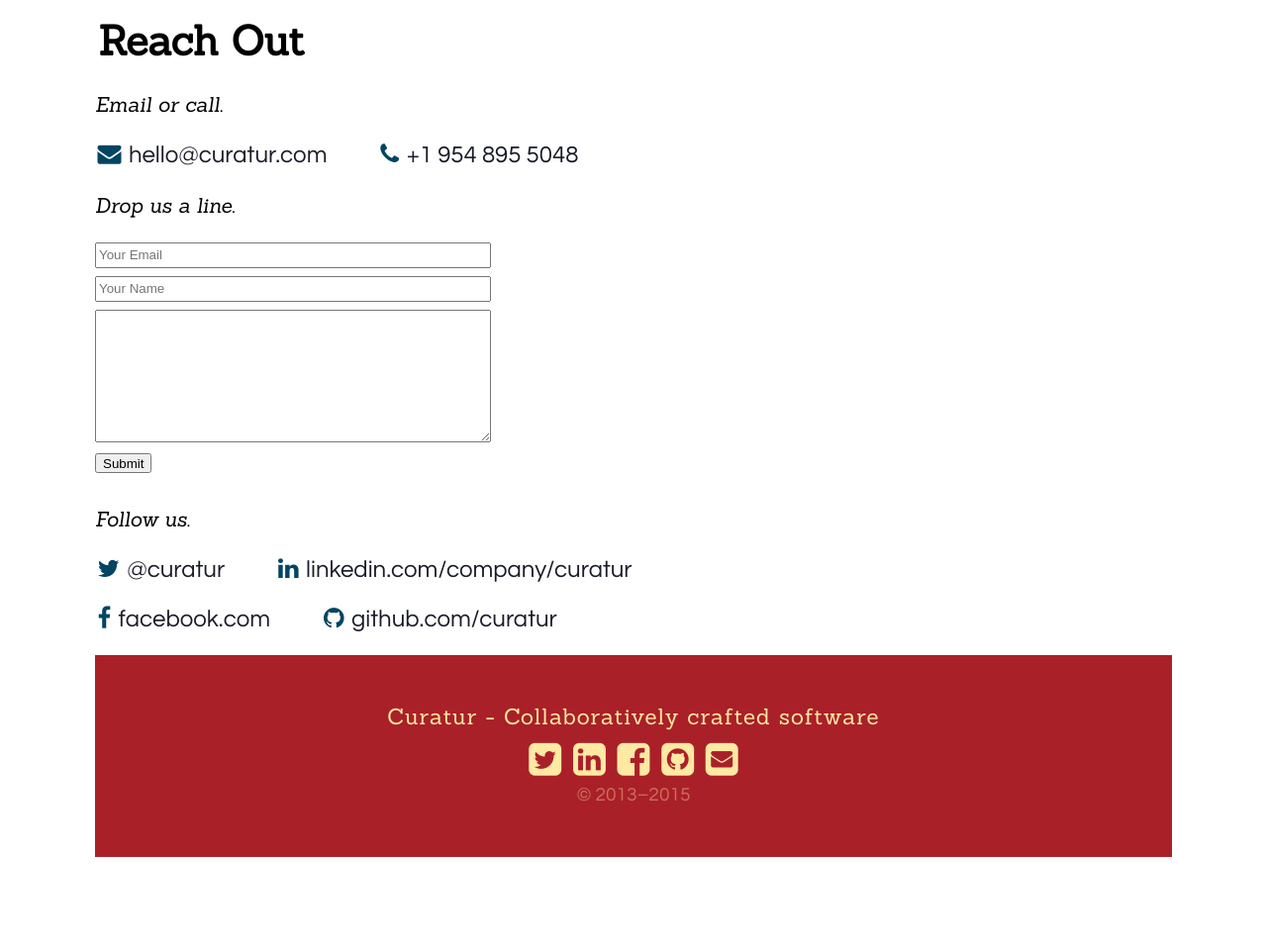
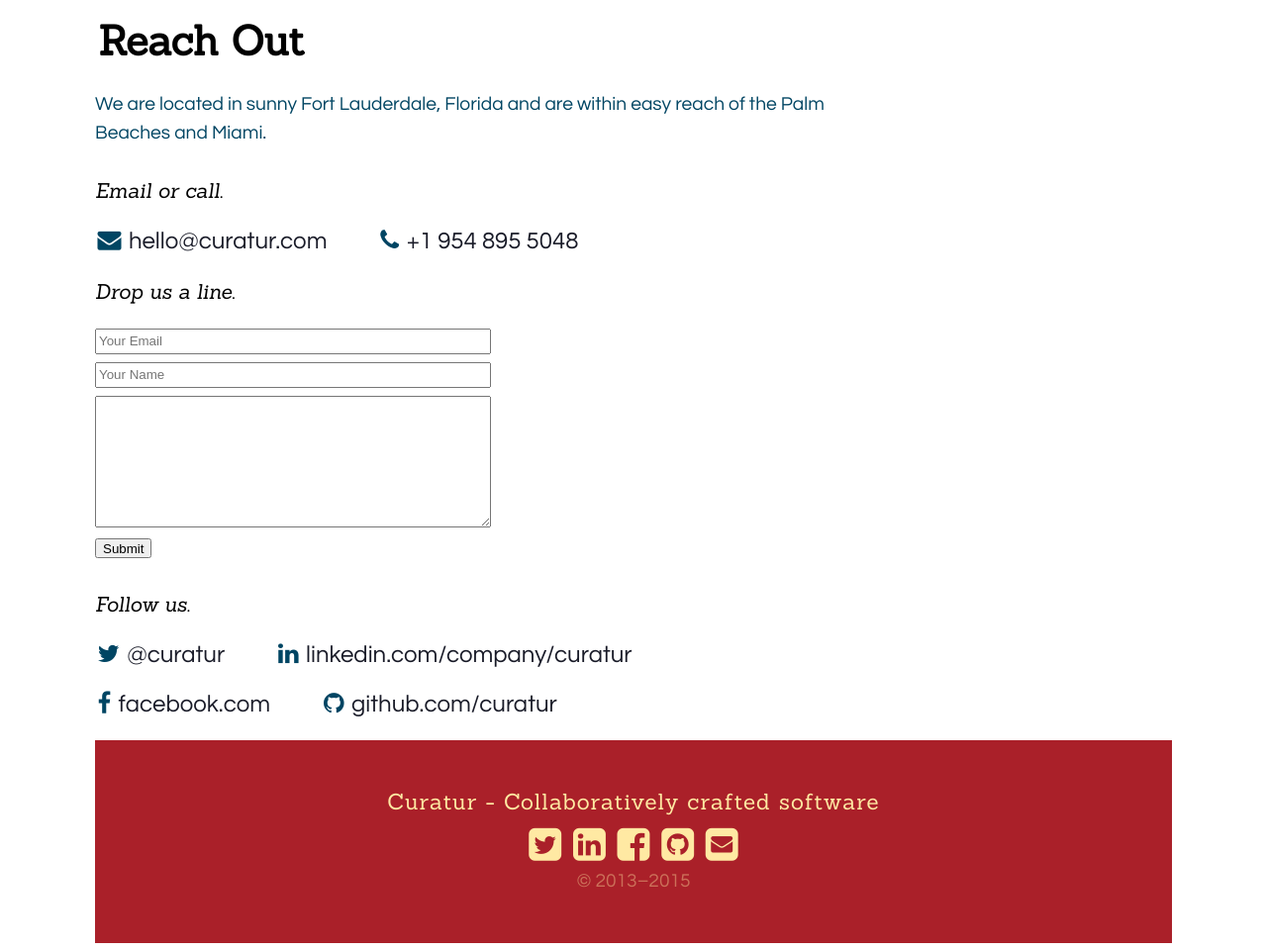
Before and after one commit to Curatur/curatur.github.io, a Jekyll site: the page built from pages/contact.md, in a window 1280 px wide. Shown: the whole page at 99% size. Built offline with Jekyll 4.4.1, drawn with Linux system fonts in a browser that asks for light colours; nearby versions of some CDN libraries; a style sheet for code colours, icons or effects is not loaded; before the commit the page ends 900 px from its top, so only the background shows below that.

Commit message:
Add information about Fort Lauderdale location

```diff
--- a/pages/contact.md
+++ b/pages/contact.md
@@ -2,9 +2,11 @@
 layout: page
 title:  "Reach Out"
 date:   2013-12-16 09:00:00
-description: This is the contact page with telephone number, email and social media links including Twitter, Facebook, GitHub and LinkedIn.
+description: We are located in Fort Lauderdale in sunny South Florida. Get in touch to arrange a meeting to discuss your requirements.
 categories: meta
 ---
+
+We are located in sunny Fort Lauderdale, Florida and are within easy reach of the Palm Beaches and Miami.
 
 ## Email or call.
 
```
